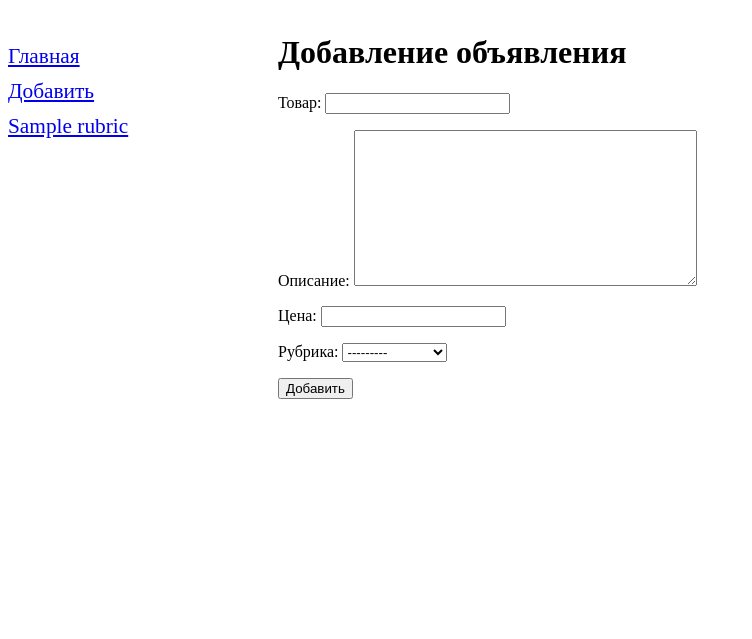
After one commit to TheShadowfish/dronov_book_listing_probe, a Django app: page /bboard/add/ in a window 1280 px wide. The commit adds this page. Shown: the part 99-738 px from the top of the page, without its empty margins (0-752 px from the left). Run offline with Django 5.2, Linux system fonts and the light colour scheme; tables that the repository leaves empty hold one stand-in row (values such as "Sample post").

Commit message:
page 72, Уже по django 4

```diff
--- /dev/null
+++ b/samplesete/bboard/forms.py
@@ -0,0 +1,8 @@
+from django.forms import ModelForm
+from .models import Bb
+
+
+class BbForm (ModelForm):
+    class Meta:
+        model = Bb
+        fields = ('title', 'content', 'price', 'rubric')
--- /dev/null
+++ b/samplesete/bboard/static/bboard/style.css
@@ -0,0 +1,18 @@
+header h1 {
+font-size: 40pt;
+text-transform: uppercase;
+text-align: center;
+background: url("bg.jpg") left / auto 100% no-repeat;
+}
+nav {
+font-size: 16pt;
+width: 250px;
+float: left;
+}
+nav a {
+display: block;
+margin: 10px 0px;
+}
+main {
+margin-left: 270px;
+}
--- /dev/null
+++ b/samplesete/bboard/templates/bboard/bb_create.html
@@ -0,0 +1,10 @@
+{% extends "layout/basic.html" %}
+{% block title %}Добавление объявления{% endblock %}
+{% block content %}
+<h1>Добавление объявления</h1>
+<form method="post">
+    {% csrf_token %}
+    {{ form.as_p }}
+    <input type="submit" value="Добавить">
+</form>
+{% endblock %}
--- /dev/null
+++ b/samplesete/bboard/templates/layout/basic.html
@@ -0,0 +1,26 @@
+{% load static %}
+<!DOCTYPE html>
+<html>
+<head>
+    <meta charset="UTF-8">
+    <title>{% block title %}Главная{% endblock %} :: Доска объявлений</title>
+
+    <link rel="stylesheet" type="text/css" href="{% static 'bboard/style.css' %}">
+</head>
+<body>
+<header>
+    <h1>Объявления</h1>
+</header>
+<nav>
+    <a href="{% url 'index' %}">Главная</a>
+    <a href="{% url 'add' %}">Добавить</a>
+    {% for rubric in rubrics %}
+    <a href="{% url 'by_rubric' rubric.pk %}">{{ rubric.name }}</a>
+    {% endfor %}
+</nav>
+<main>
+    {% block content %}
+    {% endblock %}
+</main>
+</body>
+</html>
--- a/samplesete/bboard/urls.py
+++ b/samplesete/bboard/urls.py
@@ -1,10 +1,12 @@
 from django.contrib import admin
 from django.urls import path
 
-from bboard.views import index, by_rubric
+from bboard.views import index, by_rubric, BbCreateView
+
 
 
 urlpatterns = [
+    path('add/', BbCreateView.as_view(), name='add'),
     path('<int:rubric_id>/', by_rubric, name='by_rubric'),
     path('', index, name='index'),
 ]
--- a/samplesete/bboard/views.py
+++ b/samplesete/bboard/views.py
@@ -3,6 +3,9 @@ from django.shortcuts import render
 
 from bboard.models import Bb, Rubric
 from django.template import loader
+from django.views.generic import CreateView
+
+from bboard.forms import BbForm
 
 
 # Create your views here.
@@ -27,3 +30,14 @@ def by_rubric(request, rubric_id):
     current_rubric = Rubric.objects.get(pk=rubric_id)
     context = {'bbs': bbs, 'rubrics': rubrics, 'current_rubric': current_rubric}
     return render(request, 'bboard/by_rubric.html', context)
+
+
+class BbCreateView(CreateView):
+    template_name = 'bboard/bb_create.html'
+    form_class = BbForm
+    success_url = '/bboard/'
+
+    def get_context_data(self, **kwargs):
+        context = super().get_context_data(**kwargs)
+        context['rubrics'] = Rubric.objects.all()
+        return context
```
Also changed, not shown: samplesete/bboard/templates/bboard/by_rubric.html (+6 -18 lines), samplesete/bboard/templates/bboard/index.html (+4 -24 lines).
